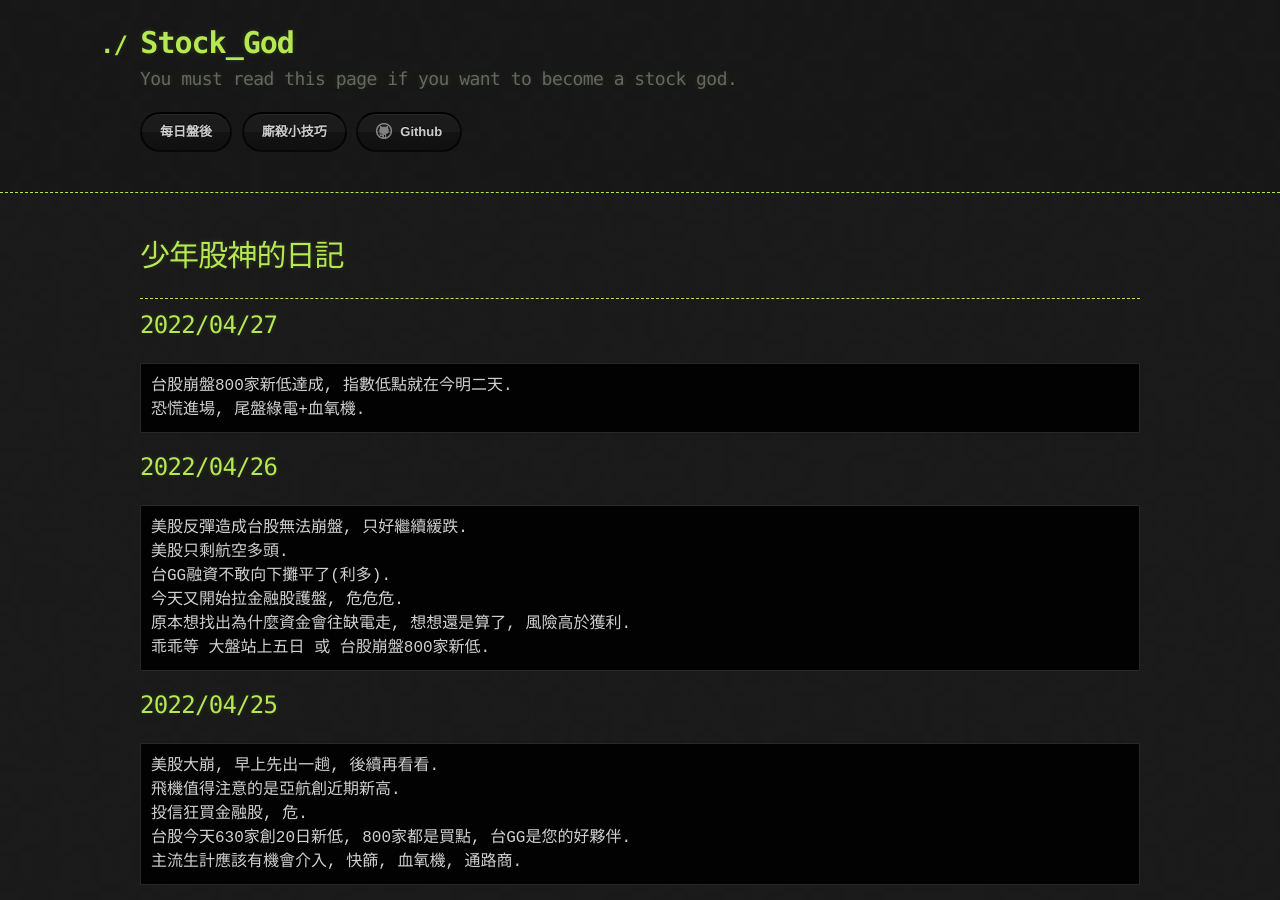
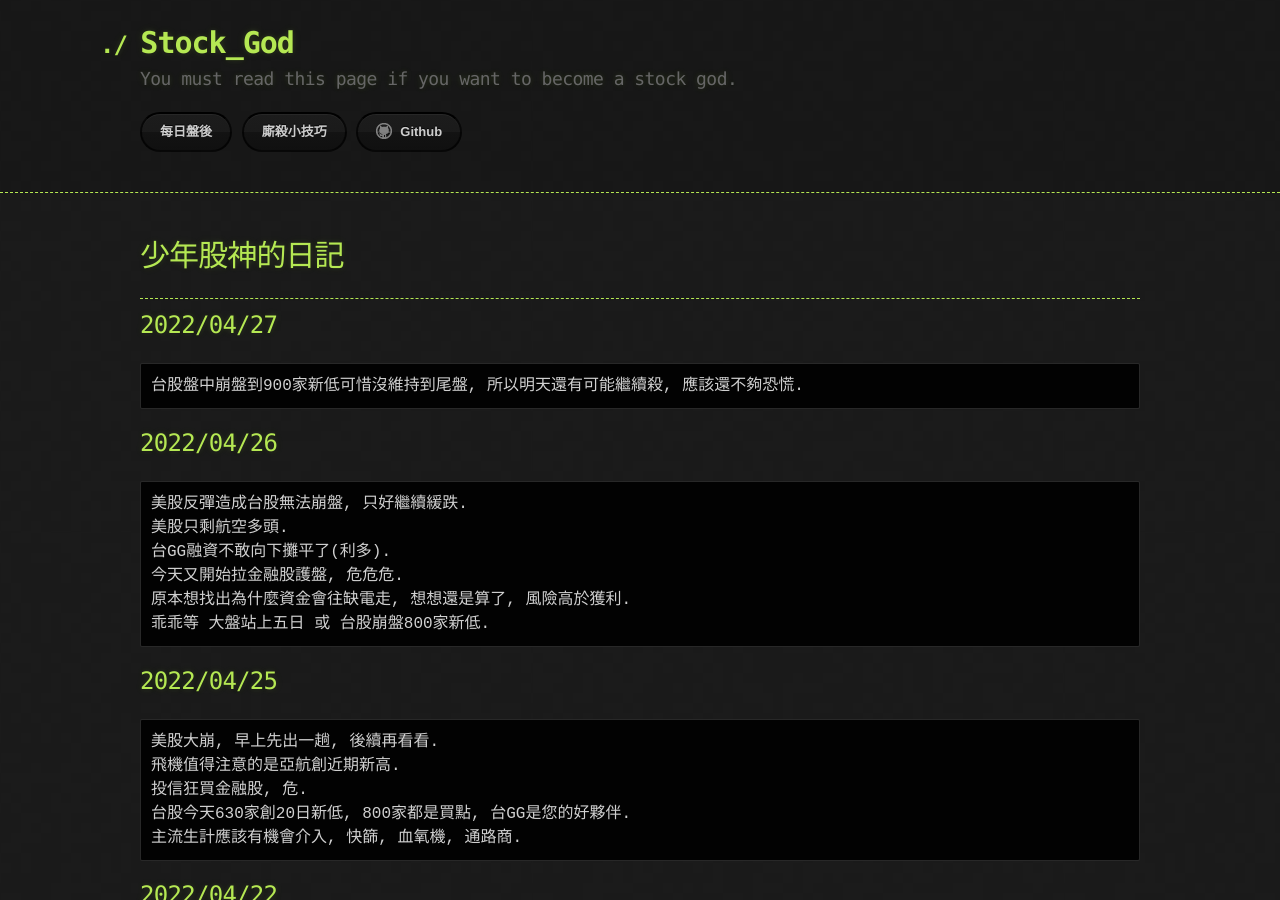
Before and after one commit to lepg5487/Stock_God, a Jekyll site: the page built from index.md, in a window 1280 px wide and 900 px high. Built offline with Jekyll 4.4.1, drawn with Linux system fonts in a browser that asks for light colours; our own code applies the rules of GitHub Pages for plain Markdown files.

Commit message:
Update index.md

````diff
--- a/index.md
+++ b/index.md
@@ -8,8 +8,7 @@ layout: testlayouts
 
 ## 2022/04/27
 ```
-台股崩盤800家新低達成, 指數低點就在今明二天.
-恐慌進場, 尾盤綠電+血氧機.
+台股盤中崩盤到900家新低可惜沒維持到尾盤, 所以明天還有可能繼續殺, 應該還不夠恐慌.
 ```
 
 ## 2022/04/26
````
